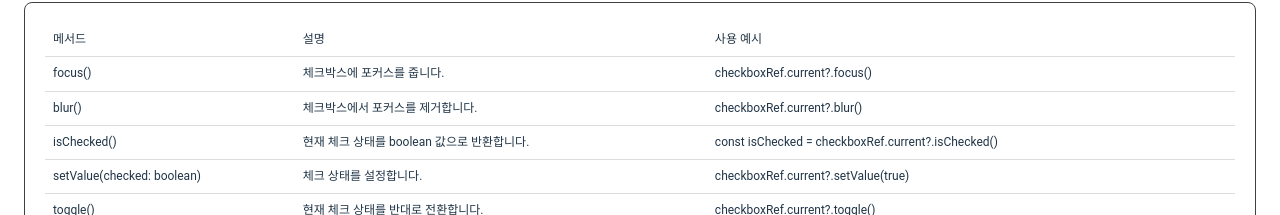
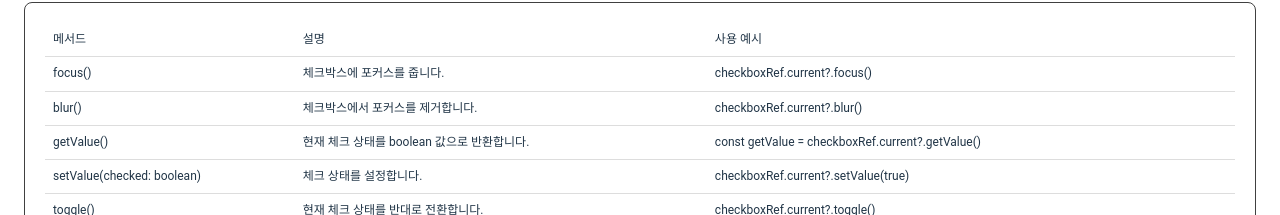
Before and after one commit to anoju/anoju-react, a React (Vite) app: page /guide/checkbox in a window 1280 px wide. Shown: the part 6423-6638 px from the top of the page. Built offline with nearby package versions, Linux system fonts and the light colour scheme.

Commit message:
체크박스, 라디오 업데이트(2)

```diff
--- a/src/components/common/Checkbox.tsx
+++ b/src/components/common/Checkbox.tsx
@@ -55,7 +55,7 @@ const CheckboxContext = createContext<CheckboxContextType | undefined>(
 export interface CheckboxHandle {
   focus: () => void;
   blur: () => void;
-  isChecked: () => boolean;
+  getValue: () => boolean; // isChecked 제거, getValue만 유지
   setValue: (checked: boolean) => void;
   toggle: () => void;
   getRootElement: () => HTMLElement | null;
@@ -255,7 +255,8 @@ export const Checkbox = forwardRef<CheckboxHandle, CheckboxProps>(
             inputRef.current.blur();
           }
         },
-        isChecked: () => {
+        // getValue만 유지
+        getValue: () => {
           return !!isChecked;
         },
         setValue: (checked: boolean) => {
--- a/src/pages/guide/checkbox.tsx
+++ b/src/pages/guide/checkbox.tsx
@@ -48,10 +48,10 @@ const CheckboxGuide = () => {
     checkboxRef.current?.blur();
   };
 
-  const handleIsChecked = () => {
+  const handleGetValue = () => {
     alert(
       '현재 체크 상태: ' +
-        (checkboxRef.current?.isChecked() ? '체크됨' : '체크 안됨')
+        (checkboxRef.current?.getValue() ? '체크됨' : '체크 안됨')
     );
   };
 
@@ -360,7 +360,7 @@ const [booleanValues, setBooleanValues] = useState<(string | number | boolean)[]
             <Button className="line" size="sm" onClick={handleBlur}>
               블러
             </Button>
-            <Button className="line" size="sm" onClick={handleIsChecked}>
+            <Button className="line" size="sm" onClick={handleGetValue}>
               상태 확인
             </Button>
             <Button
@@ -402,8 +402,8 @@ const MyCheckboxWithRef = () => {
     checkboxRef.current?.blur();
   };
 
-  const handleIsChecked = () => {
-    alert('현재 체크 상태: ' + (checkboxRef.current?.isChecked() ? '체크됨' : '체크 안됨'));
+  const handleGetValue = () => {
+    alert('현재 체크 상태: ' + (checkboxRef.current?.getValue() ? '체크됨' : '체크 안됨'));
   };
 
   const handleSetValue = (value: boolean) => {
@@ -420,7 +420,7 @@ const MyCheckboxWithRef = () => {
       <div style={{ marginTop: '10px', display: 'flex', gap: '5px' }}>
         <button onClick={handleFocus}>포커스</button>
         <button onClick={handleBlur}>블러</button>
-        <button onClick={handleIsChecked}>상태 확인</button>
+        <button onClick={handleGetValue}>상태 확인</button>
         <button onClick={() => handleSetValue(true)}>체크하기</button>
         <button onClick={() => handleSetValue(false)}>체크 해제</button>
         <button onClick={handleToggle}>토글</button>
@@ -460,12 +460,10 @@ const MyCheckboxWithRef = () => {
                 </td>
               </tr>
               <tr>
-                <td>isChecked()</td>
+                <td>getValue()</td>
                 <td>현재 체크 상태를 boolean 값으로 반환합니다.</td>
                 <td>
-                  <code>
-                    const isChecked = checkboxRef.current?.isChecked()
-                  </code>
+                  <code>const getValue = checkboxRef.current?.getValue()</code>
                 </td>
               </tr>
               <tr>
```
